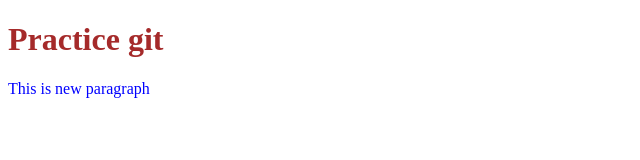
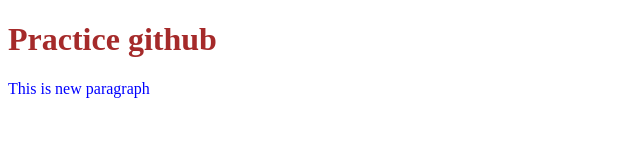
Before and after one commit to Fanuelchip/learngit, a plain HTML site: page index.html in a window 1280 px wide. Shown: the whole page, without its empty margins (0-640 px from the left). Drawn offline with Linux system fonts and the light colour scheme.

Commit message:
make file in the newlink branch

```diff
--- a/index.html
+++ b/index.html
@@ -7,7 +7,7 @@
     <link rel="stylesheet" href="style.css">
 </head>
 <body>
-    <h1>Practice git</h1>
+    <h1>Practice github</h1>
     <p>This is new paragraph</p>
 </body>
 </html>
```
Also changed, not shown: 1 other file.
